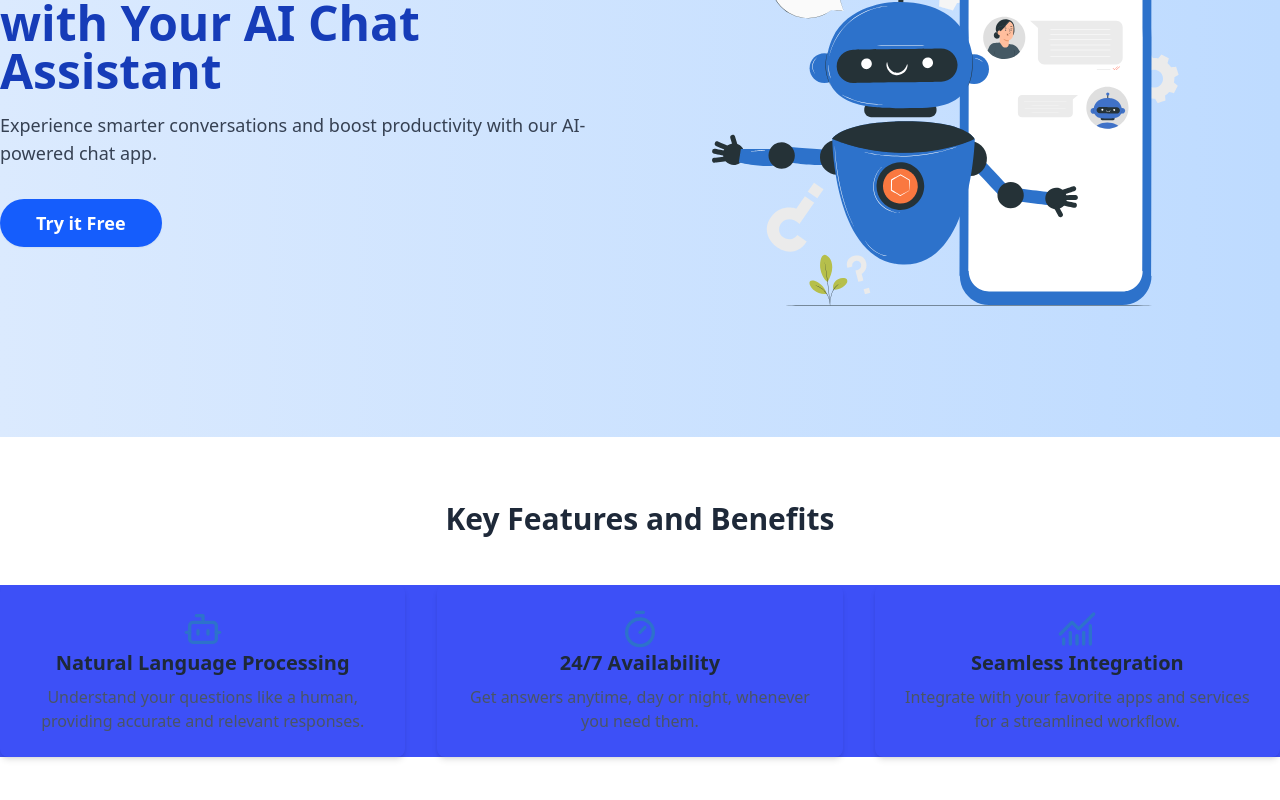
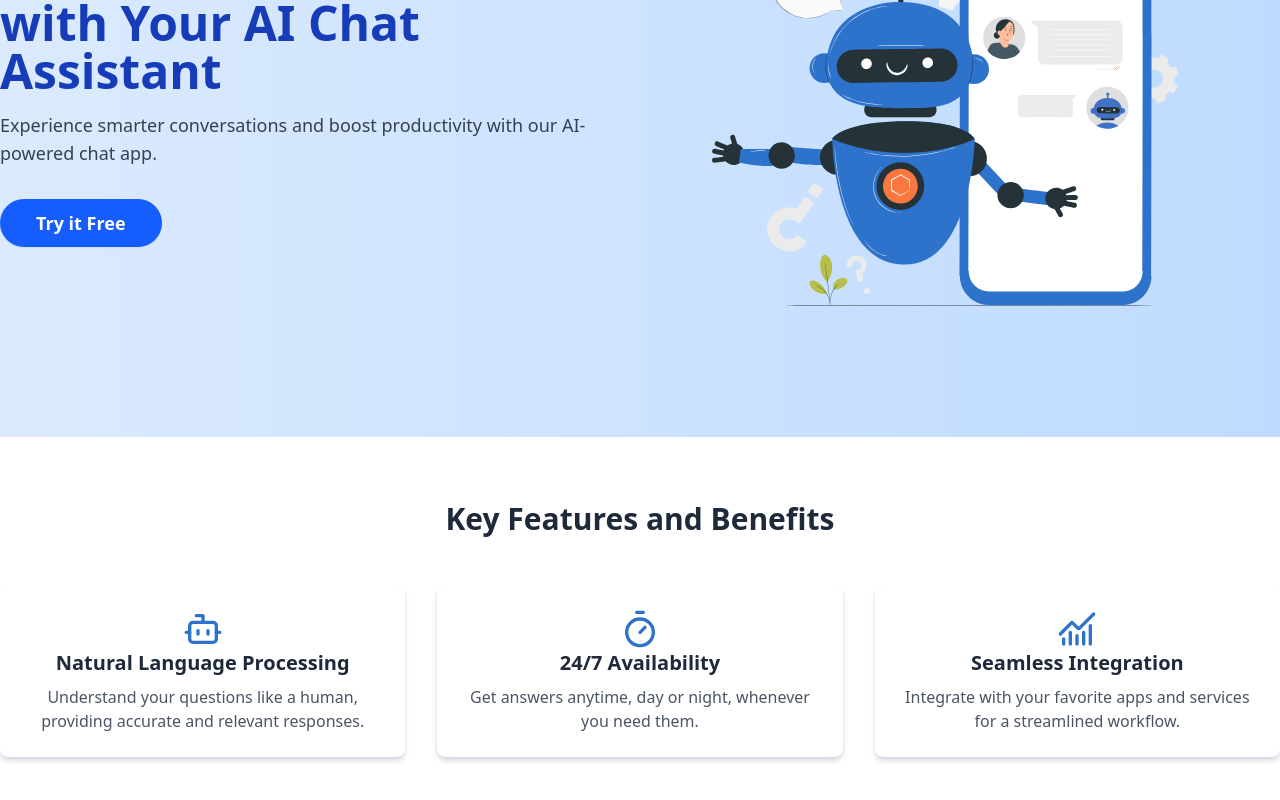
Before and after one commit to kadelcode/ai-chat-app, a Next.js app: page / in a window 1280 px wide. Shown: the part 238-1038 px from the top of the page. Built offline with nearby package versions, Linux system fonts and the light colour scheme.

Commit message:
Update shadow color for IOS Safari

```diff
--- a/src/components/sections/Features.tsx
+++ b/src/components/sections/Features.tsx
@@ -35,9 +35,9 @@ export function Features() {
         <section className="py-16 px-4 md:px-0 bg-white">
             <div className="container mx-auto">
                 <h2 className="text-3xl font-semibold text-center text-[#1e2939] mb-12">Key Features and Benefits</h2>
-                <div className="grid grid-cols-1 sm:grid-cols-2 md:grid-cols-3 gap-8 bg-[#3d50f7]">
+                <div className="grid grid-cols-1 sm:grid-cols-2 md:grid-cols-3 gap-8">
                     { features.map((feature, index) => (
-                        <div className="text-center p-6 shadow-md rounded-md" key={index}>
+                        <div className="text-center p-6 shadow-md rounded-md shadow-[#d1d5dc]" key={index}>
                             {feature.icon}
                             <h3 className="text-xl font-semibold text-[#1e2939] mb-2">{feature.title}</h3>
                             <p className="text-[#4a5565]">{feature.description}</p>
```
